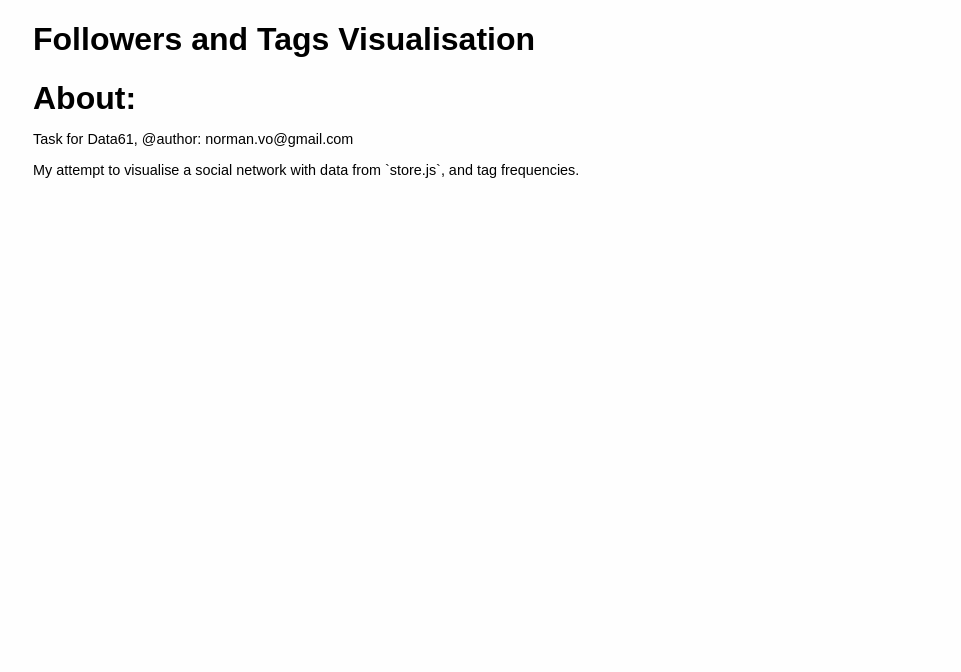
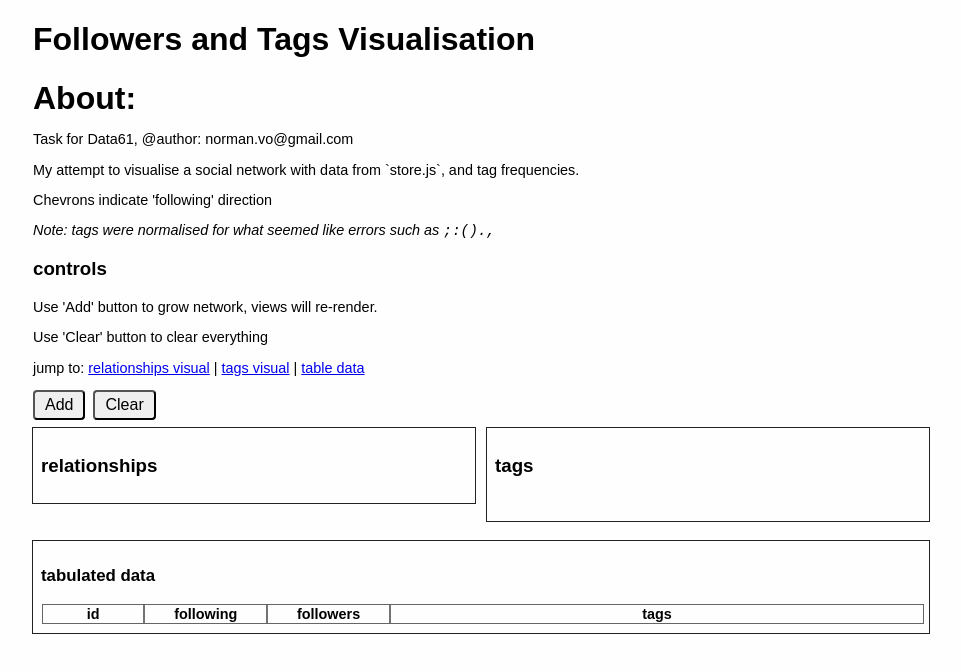
Before and after one commit to novo6123/Data61, a website: page index.html in a window 1280 px wide. Shown: the whole page, without its empty margins (157-1118 px from the left). Drawn offline with Linux system fonts and the light colour scheme.

Commit message:
added more detail to index, linked min files

```diff
--- a/index.html
+++ b/index.html
@@ -15,10 +15,25 @@
       My attempt to visualise a social network with data from `store.js`, and
       tag frequencies.
     </p>
+    <p>Chevrons indicate 'following' direction</p>
+    <p>
+      <em
+        >Note: tags were normalised for what seemed like errors such as
+        <code>;:().,</code></em
+      >
+    </p>
 
-    <link href="./build/style.css" rel="stylesheet" type="text/css" />
-    <script src="./src/lib/d3.v4.js"></script>
-    <script src="./src/lib/store.js"></script>
-    <script type="module" src="./src/vis.js"></script>
+    <h3>controls</h3>
+    <p>Use 'Add' button to grow network, views will re-render.</p>
+    <p>Use 'Clear' button to clear everything</p>
+    <p>
+      jump to: <a href="#relationshipsVisual">relationships visual</a> |
+      <a href="#tagsVisual">tags visual</a> | <a href="#table">table data</a>
+    </p>
+
+    <link href="./build/style.min.css" rel="stylesheet" type="text/css" />
+    <script src="./build/d3.v4.min.js"></script>
+    <script src="./build/store.min.js"></script>
+    <script type="module" src="./build/vis.min.js"></script>
   </body>
 </html>
```
